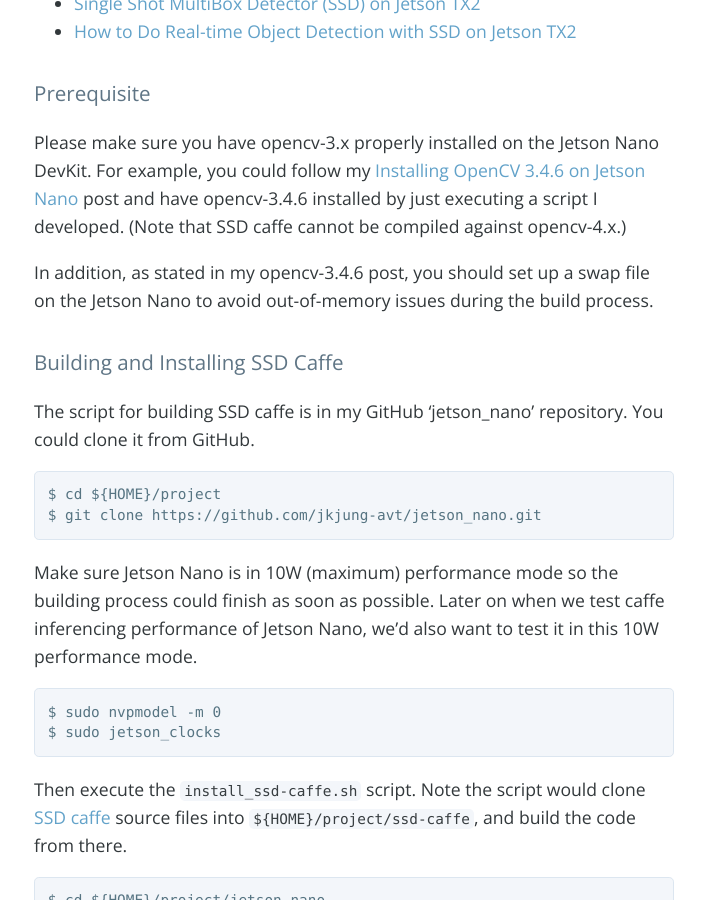
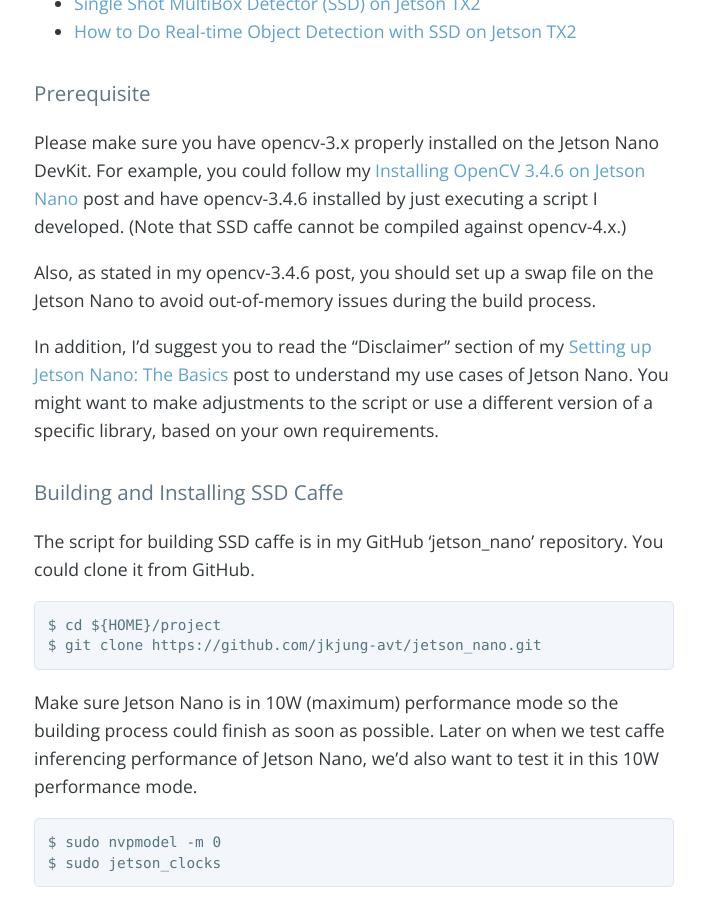
Before and after one commit to jkjung-avt/jkjung-avt.github.io, a Jekyll site: the page built from _posts/2019-05-16-ssd-caffe-on-nano.md, in a window 1280 px wide and 900 px high, scrolled down 736 px. Shown: the whole window, without its empty margins (286-991 px from the left). Built offline with Jekyll 4.4.1, drawn with Linux system fonts in a browser that asks for light colours; nearby versions of some CDN libraries; comment, search, counter and statistics services are not loaded.

Commit message:
Add reference to my use cases of the Jetson Nano DevKit

```diff
--- a/_posts/2019-05-16-ssd-caffe-on-nano.md
+++ b/_posts/2019-05-16-ssd-caffe-on-nano.md
@@ -23,7 +23,9 @@
 
 Please make sure you have opencv-3.x properly installed on the Jetson Nano DevKit.  For example, you could follow my [Installing OpenCV 3.4.6 on Jetson Nano](https://jkjung-avt.github.io/opencv-on-nano/) post and have opencv-3.4.6 installed by just executing a script I developed.  (Note that SSD caffe cannot be compiled against opencv-4.x.)
 
-In addition, as stated in my opencv-3.4.6 post, you should set up a swap file on the Jetson Nano to avoid out-of-memory issues during the build process.
+Also, as stated in my opencv-3.4.6 post, you should set up a swap file on the Jetson Nano to avoid out-of-memory issues during the build process.
+
+In addition, I'd suggest you to read the "Disclaimer" section of my [Setting up Jetson Nano: The Basics](https://jkjung-avt.github.io/setting-up-nano/) post to understand my use cases of Jetson Nano.  You might want to make adjustments to the script or use a different version of a specific library, based on your own requirements.
 
 # Building and Installing SSD Caffe
 
```
